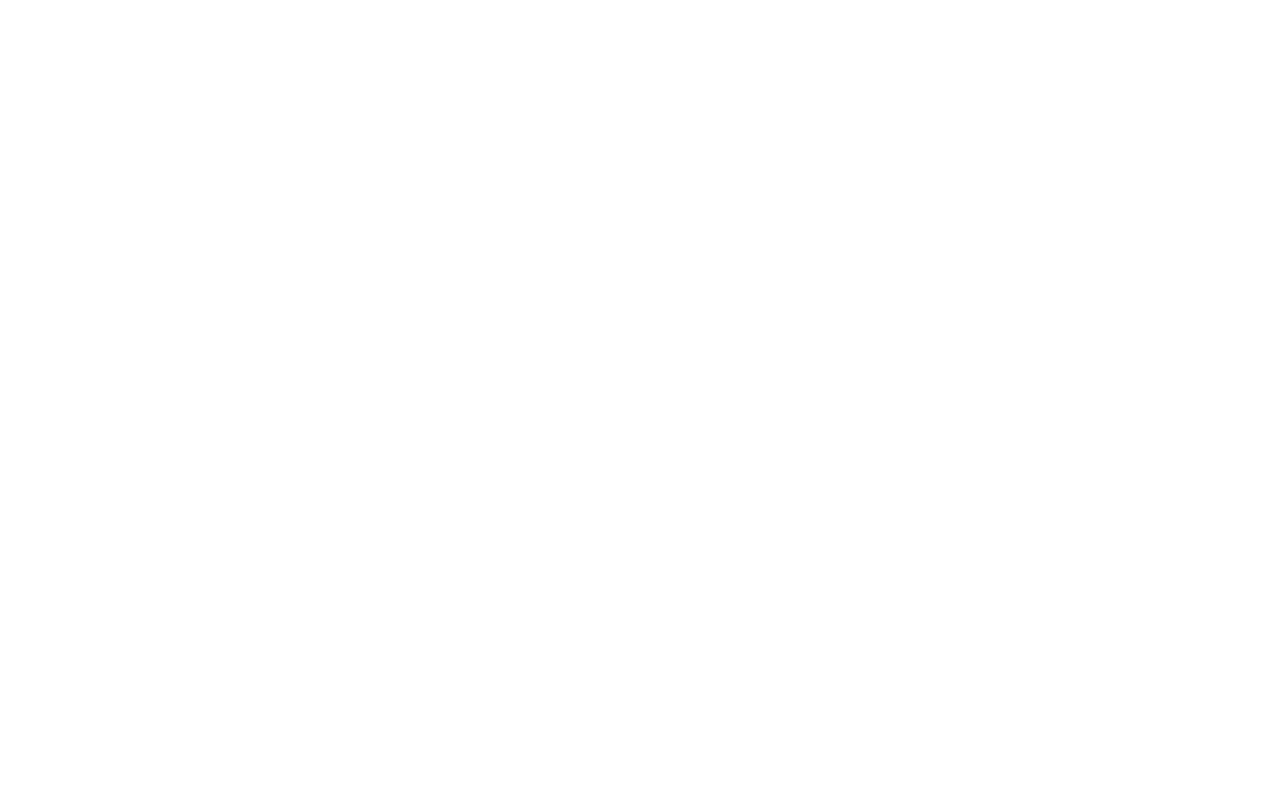
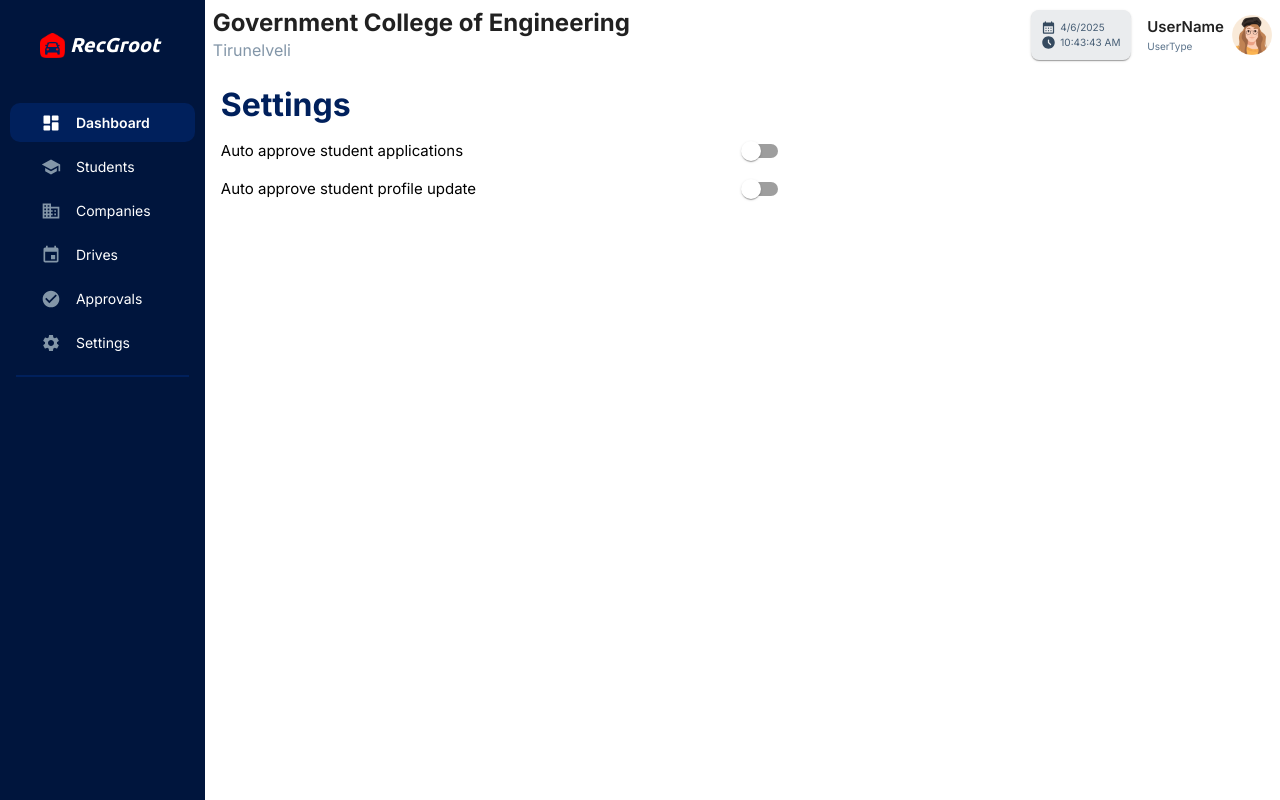
Before and after one commit to nagaraja6050266/RecGrootClient, a React (Vite) app: page /rep/settings in a window 1280 px wide. Before the commit this address had no page. Built offline with nearby package versions, Linux system fonts and the light colour scheme.

Commit message:
Enable button in settings

```diff
--- a/src/App.jsx
+++ b/src/App.jsx
@@ -16,6 +16,7 @@
 import { StudentDetails } from "./pages/students/StudentDetails.jsx";
 import StudentsList from "./pages/students/StudentsList.jsx";
 import { StudentDetailsEdit } from "./pages/students/StudentDetailsEdit.jsx";
+import { Settings } from "./pages/settings/Settings.jsx";
 
 function App() {
     return (
@@ -40,6 +41,7 @@
                 />
             </Route>
             <Route element={<MainComponent />}>
+                <Route path="/rep/settings" element={<Settings />} />
                 <Route path="/" element={"Welcome"} />
                 <Route path="/rep/students" element={<StudentsList />} />
                 <Route
@@ -58,7 +60,10 @@
                 />
                 <Route path="/rep/drives" element={<DrivesList />} />
                 <Route path="/rep/drives/:driveId" element={<DriveDetails />} />
-                <Route path="/students/:studentId/edit" element={<StudentDetailsEdit />} />
+                <Route
+                    path="/students/:studentId/edit"
+                    element={<StudentDetailsEdit />}
+                />
             </Route>
         </Routes>
     );
--- a/src/components/FormHeader.jsx
+++ b/src/components/FormHeader.jsx
@@ -1,15 +1,16 @@
 import { Box, Typography } from "@mui/material";
 
-
-export function FormHeader({heading = "Heading",subheading = "Subheading", style = {}}) {
+export function FormHeader({ heading = "Heading", subheading, style = {} }) {
     return (
         <Box width={"100%"} pl={0} pb={style.pb || 1}>
             <Typography variant="h2" color={"primary"}>
                 {heading}
             </Typography>
-            <Typography variant="h6" color="textSecondary">
-                {subheading}
-            </Typography>
+            {subheading && (
+                <Typography variant="h6" color="textSecondary">
+                    {subheading}
+                </Typography>
+            )}
         </Box>
     );
 }
--- a/src/components/common-components/styledComponents.jsx
+++ b/src/components/common-components/styledComponents.jsx
@@ -46,7 +46,7 @@
 
 const CustomLabel = Styled.label`
     color: ${(props) => (props.color ? props.color : "#223548")};
-    font-weight: 600;
+    font-weight: ${(props) => (props.weight ? props.weight : "600")};
     font-size: ${(props) => (props.fontSize ? props.fontSize : "15px")};
 `;
 
--- /dev/null
+++ b/src/components/input-components/EnableButton.jsx
@@ -0,0 +1,15 @@
+import { useState } from "react";
+import { CustomLabel, FlexBox } from "../common-components/styledComponents";
+import { Switch } from "@mui/material";
+
+export function EnableButton({label,checked}){
+    const [isChecked, setIsChecked] = useState(checked);
+    const handleSwitchChange = () => {
+        setIsChecked(!isChecked);
+    }
+
+    return <FlexBox gap="20%">
+        <CustomLabel style={{minWidth: "50%"}} color="black" weight="100" >{label}</CustomLabel>
+        <Switch checked={isChecked} onChange={handleSwitchChange} />
+    </FlexBox>
+}
--- a/src/components/menu-bar-components/MenuList.jsx
+++ b/src/components/menu-bar-components/MenuList.jsx
@@ -46,7 +46,7 @@
         itemName: "Settings",
         icon: <Settings />,
         id: "settings",
-        navigation: "/settings",
+        navigation: "/rep/settings",
     },
 ];
 
--- /dev/null
+++ b/src/pages/settings/Settings.jsx
@@ -0,0 +1,42 @@
+import { Box } from "@mui/material";
+import { FlexBox } from "../../components/common-components/styledComponents.jsx";
+import { FormHeader } from "../../components/FormHeader.jsx";
+import { EnableButton } from "../../components/input-components/EnableButton.jsx";
+
+
+const settings = {
+    enableBtns: [
+        {
+            labelName: "Auto approve student applications",
+            isChecked: false,
+        },
+        {
+            labelName: "Auto approve student profile update",
+            isChecked: false,
+        },
+    ],
+    inputBtns: [
+        {
+            labelName: "Full Name",
+            inputId: "name",
+        },
+    ],
+};
+
+export function Settings() {
+    return (
+        <FlexBox flexDirection={"column"} p={2} alignItems={"flex-start"}>
+            <FormHeader heading="Settings" />
+            <FlexBox flexDirection={"column"} width="70%">
+                {settings.enableBtns.map((enableBtn, i) => (
+                    <EnableButton
+                        label={enableBtn.labelName}
+                        key={i}
+                        checked={enableBtn.isChecked}
+                    />
+                ))}
+
+            </FlexBox>
+        </FlexBox>
+    );
+}
```
